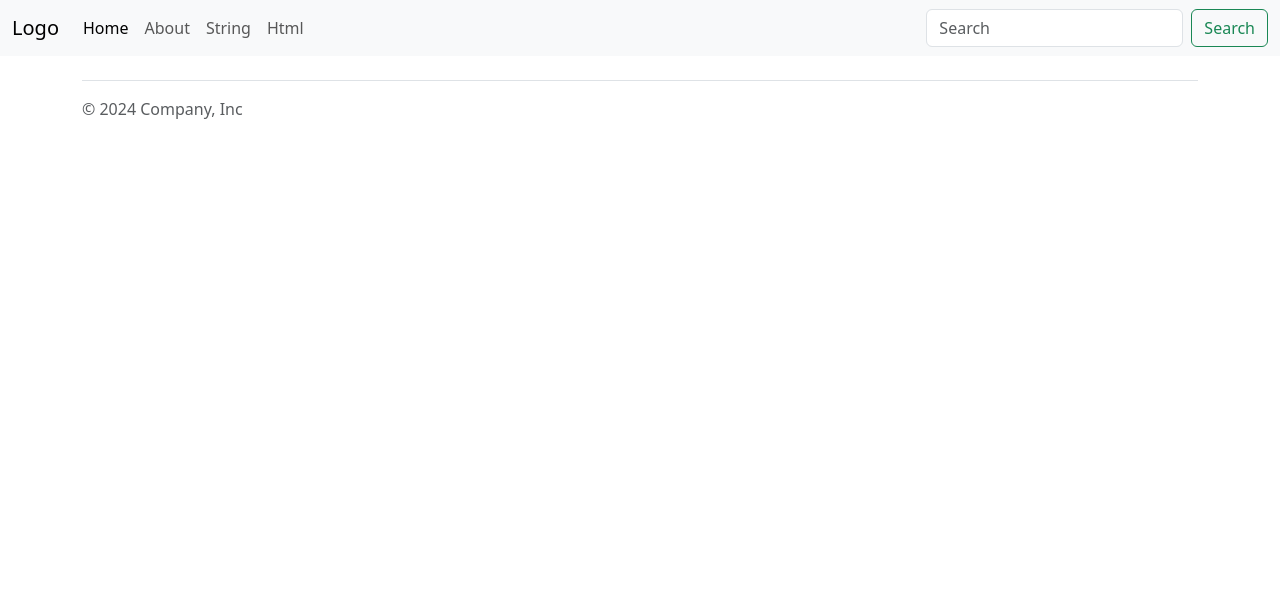
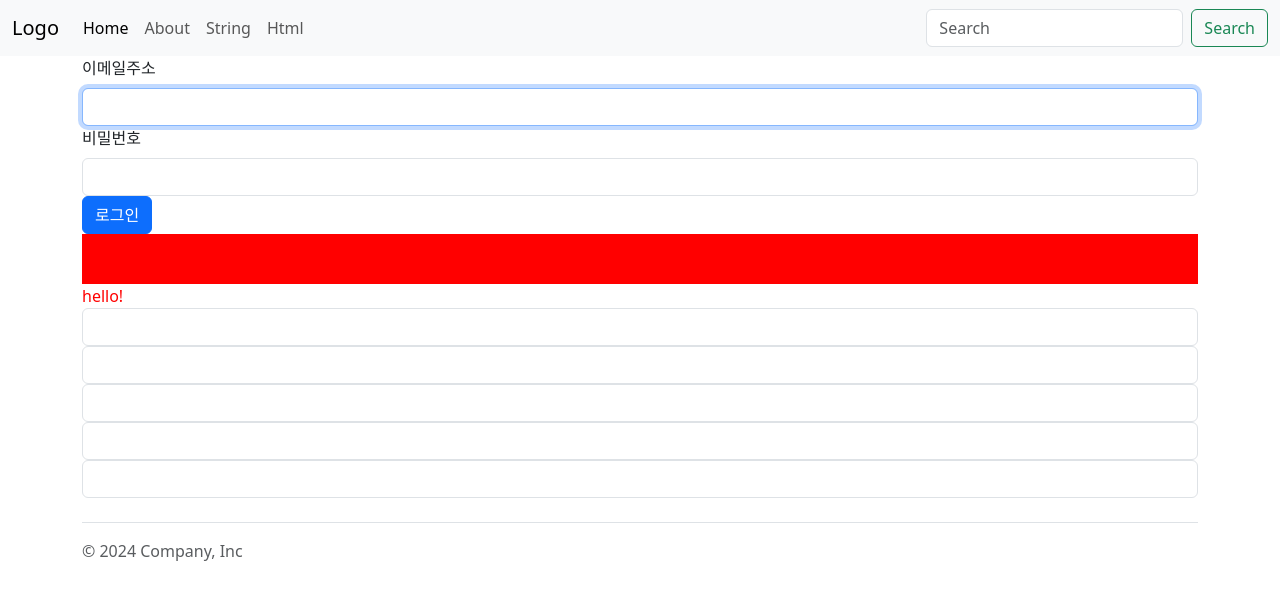
Before and after one commit to chocopieo/bootcamp, a Vue app in the folder vue/project/: page /advanced/directive in a window 1280 px wide. Shown: the top 600 px of the page. Built offline with nearby package versions, Linux system fonts and the light colour scheme.

Commit message:
add custom directive

```diff
--- a/vue/project/src/main.js
+++ b/vue/project/src/main.js
@@ -11,4 +11,46 @@ const app = createApp(App)
 app.use(store)
 app.use(router)
 app.component('page-title', PageTitle)
+
+app.directive('focus', {
+  mounted(el, binding) {
+    el.focus()
+  }
+})
+
+app.directive('lowercase', {
+  mounted(el) {
+    el.addEventListener('input', (event) => {
+      event.target.value = event.target.value.toLowerCase()
+    })
+  }
+})
+
+app.directive('uppercase', {
+  mounted(el) {
+    el.addEventListener('input', (event) => {
+      event.target.value = event.target.value.toUpperCase()
+    })
+  }
+})
+
+app.directive('number', {
+  mounted(el) {
+    el.addEventListener('input', (event) => {
+      event.target.value = event.target.value.replace(/\D/g, '')
+    })
+  }
+})
+
+app.directive('korean', {
+  mounted(el) {
+    el.addEventListener('input', (event) => {
+      event.target.value = event.target.value.replace(
+        /[^ㄱ-ㅎ|ㅏ-ㅣ|가-힣]/g,
+        ''
+      )
+    })
+  }
+})
+
 app.mount('#app')
--- a/vue/project/src/router/index.js
+++ b/vue/project/src/router/index.js
@@ -199,6 +199,14 @@ const routes = [
       import(
         /* webpackChunkName: "advanced", webpackPrefetch: true */ '../views/5_advanced/ProvideView.vue'
       )
+  },
+  {
+    path: '/advanced/directive',
+    name: 'CustomDirectiveView',
+    component: () =>
+      import(
+        /* webpackChunkName: "advanced", webpackPrefetch: true */ '../views/5_advanced/CustomDirectiveView.vue'
+      )
   }
 ]
 
--- /dev/null
+++ b/vue/project/src/views/5_advanced/CustomDirectiveView.vue
@@ -0,0 +1,103 @@
+<template>
+  <div>
+    <div>
+      <label for="" class="form-label">이메일주소</label>
+      <input type="email" name="" id="" class="form-control" v-focus />
+    </div>
+    <div>
+      <label for="" class="form-label">비밀번호</label>
+      <input type="password" name="" id="" class="form-control" />
+    </div>
+    <div>
+      <button class="btn btn-primary">로그인</button>
+    </div>
+    <div v-color="color" style="height: 50px"></div>
+    <div v-demo="{ color: 'red', text: 'hello!' }"></div>
+    <div>
+      <input type="text" name="" id="" class="form-control" v-lowercase />
+    </div>
+    <div>
+      <input type="text" name="" id="" class="form-control" v-uppercase />
+    </div>
+    <div>
+      <input type="text" name="" id="" class="form-control" v-number />
+      <input type="number" name="" id="" class="form-control" />
+    </div>
+    <div>
+      <input type="text" name="" id="" class="form-control" v-korean />
+    </div>
+  </div>
+</template>
+<script>
+export default {
+  components: {},
+  directives: {
+    // focus: {
+    //   mounted(el, binding) {
+    //     // console.log(el)
+    //     el.focus()
+    //   }
+    // },
+    // lowercase: {
+    //   mounted(el) {
+    //     el.addEventListener('input', (event) => {
+    //       //   console.log(event.target.value)
+    //       event.target.value = event.target.value.toLowerCase()
+    //     })
+    //   }
+    // },
+    // uppercase: {
+    //   mounted(el) {
+    //     el.addEventListener('input', (event) => {
+    //       //   console.log(event.target.value)
+    //       event.target.value = event.target.value.toUpperCase()
+    //     })
+    //   }
+    // },
+    // number: {
+    //   mounted(el) {
+    //     el.addEventListener('input', (event) => {
+    //       //   console.log(event.target.value)
+    //       //   event.target.value = event.target.value.replace(/[^0-9]/g, '')
+    //       event.target.value = event.target.value.replace(/\D/g, '')
+    //     })
+    //   }
+    // },
+    // korean: {
+    //   mounted(el) {
+    //     el.addEventListener('input', (event) => {
+    //       //   console.log(event.target.value)
+    //       event.target.value = event.target.value.replace(
+    //         /[^ㄱ-ㅎ|ㅏ-ㅣ|가-힣]/g,
+    //         ''
+    //       )
+    //     })
+    //   }
+    // },
+    color: {
+      mounted(el, binding) {
+        // console.log(el)
+        // console.log(binding.value)
+        el.style.backgroundColor = binding.value
+      }
+    },
+    demo: {
+      mounted(el, binding) {
+        el.innerText = binding.value.text
+        el.style.color = binding.value.color
+      }
+    }
+  },
+  data() {
+    return {
+      sampleData: '',
+      color: 'red'
+    }
+  },
+  setup() {},
+  created() {},
+  mounted() {},
+  unmounted() {},
+  methods: {}
+}
+</script>
```
